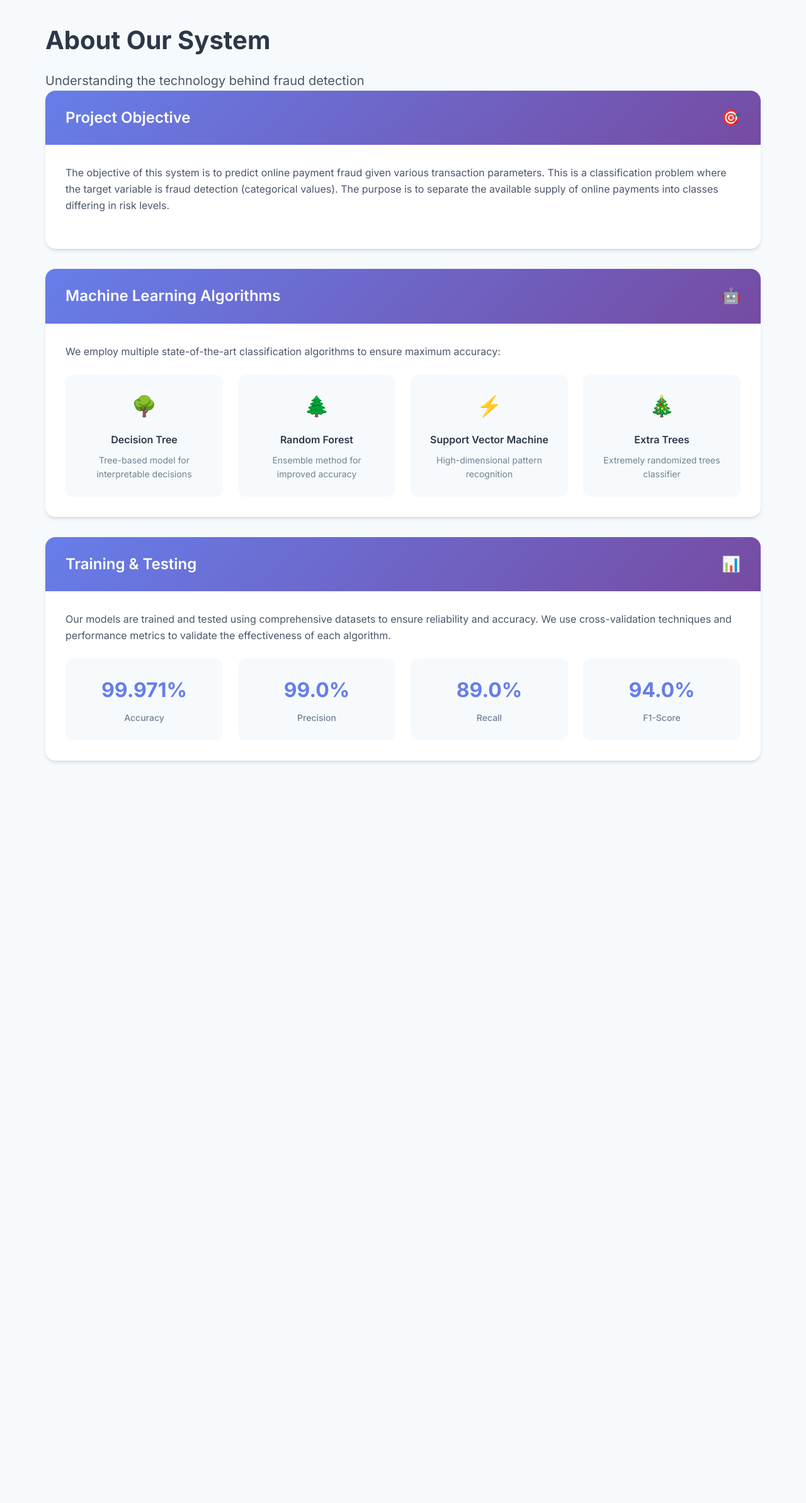
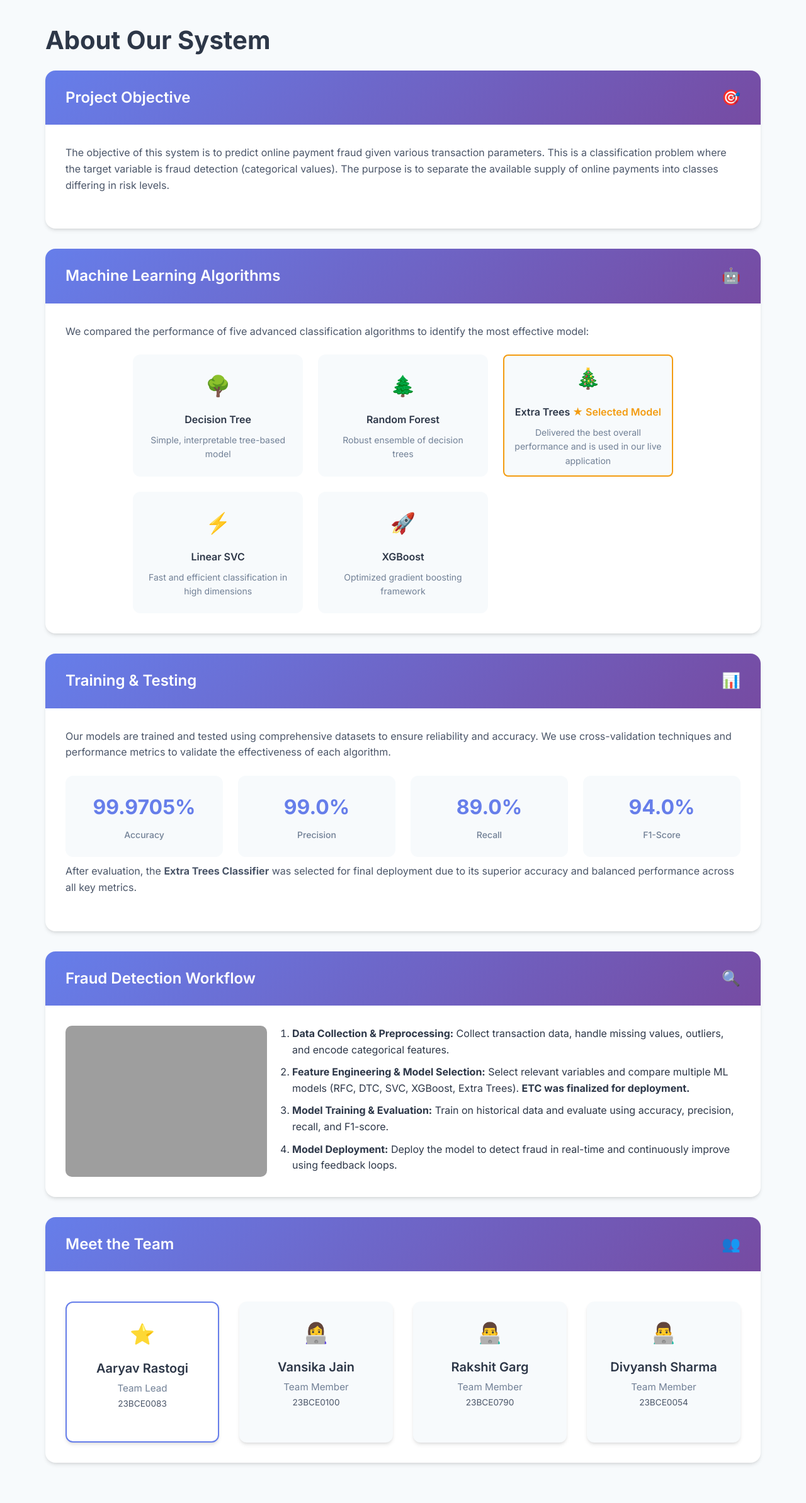
Before and after one commit to Aryzenshi/payments-fraud-detection, a Python web app: template flask/templates/about.html in a window 1280 px wide. Shown: the whole page at 63% size. Before the commit the page ends 1211 px from the top, so only its background shows below. Run offline with Jinja, Linux system fonts and the light colour scheme; the template is opened without the code that fills it, so the values that code supplies are empty; grey boxes are pictures that could not be loaded.

Commit message:
Updated Flask app web pages and styling

```diff
--- a/flask/static/styles.css
+++ b/flask/static/styles.css
@@ -398,8 +398,11 @@ body {
 
 .algorithm-grid {
   display: grid;
-  grid-template-columns: repeat(auto-fit, minmax(200px, 1fr));
+  grid-template-columns: repeat(3, 1fr);
   gap: 1.5rem;
+  max-width: 80%;
+  margin-left: auto;
+  margin-right: auto;
 }
 
 .algorithm-item {
@@ -451,6 +454,54 @@ body {
   color: var(--text-muted);
   font-weight: 500;
 }
+
+.team-grid {
+  display: grid;
+  grid-template-columns: repeat(auto-fit, minmax(220px, 1fr));
+  gap: 2rem;
+  margin-top: 1rem;
+}
+
+.team-member {
+  background: var(--bg-secondary);
+  border-radius: var(--border-radius);
+  box-shadow: var(--shadow-md);
+  padding: 1.5rem;
+  text-align: center;
+  transition: var(--transition);
+}
+
+.team-member:hover {
+  transform: translateY(-5px);
+  box-shadow: var(--shadow-lg);
+}
+
+.team-member h4 {
+  font-size: 1.25rem;
+  font-weight: 600;
+  margin: 0.75rem 0 0.25rem;
+  color: var(--text-primary);
+}
+
+.team-member p {
+  color: var(--text-muted);
+  font-size: 0.95rem;
+}
+
+.member-icon {
+  font-size: 2rem;
+}
+
+.team-member .roll {
+  font-size: 0.85rem;
+  color: var(--text-secondary);
+}
+
+.team-member.lead {
+  border: 2px solid #667eea;
+  background: var(--bg-primary);
+}
+
 
 /* Animations */
 @keyframes pulse {
@@ -514,6 +565,12 @@ body {
   .hero-section {
     padding: 2rem 1rem;
   }
+
+  .algorithm-grid,
+  .metrics-grid
+  .team-grid {
+    grid-template-columns: repeat(2, 1fr);
+  }
 }
 
 @media (max-width: 480px) {
@@ -531,7 +588,8 @@ body {
   }
 
   .algorithm-grid,
-  .metrics-grid {
+  .metrics-grid,
+  .team-grid{
     grid-template-columns: repeat(2, 1fr);
   }
 }
--- a/flask/templates/about.html
+++ b/flask/templates/about.html
@@ -13,10 +13,10 @@
             <div class="container">
                 <div class="about-header">
                     <h1 class="page-title">About Our System</h1>
-                    <p class="page-description">Understanding the technology behind fraud detection</p>
                 </div>
 
                 <div class="about-content">
+
                     <div class="content-card">
                         <div class="card-header">
                             <h2>Project Objective</h2>
@@ -37,27 +37,32 @@
                             <div class="card-icon">🤖</div>
                         </div>
                         <div class="card-content">
-                            <p>We employ multiple state-of-the-art classification algorithms to ensure maximum accuracy:</p>
+                            <p>We compared the performance of five advanced classification algorithms to identify the most effective model:</p>
                             <div class="algorithm-grid">
                                 <div class="algorithm-item">
                                     <div class="algorithm-icon">🌳</div>
                                     <h4>Decision Tree</h4>
-                                    <p>Tree-based model for interpretable decisions</p>
+                                    <p>Simple, interpretable tree-based model</p>
                                 </div>
                                 <div class="algorithm-item">
                                     <div class="algorithm-icon">🌲</div>
                                     <h4>Random Forest</h4>
-                                    <p>Ensemble method for improved accuracy</p>
+                                    <p>Robust ensemble of decision trees</p>
+                                </div>
+                                <div class="algorithm-item" style="border: 2px solid #f39c12; border-radius: 8px; padding: 10px;">
+                                    <div class="algorithm-icon">🎄</div>
+                                    <h4>Extra Trees <span style="color:#f39c12;">★ Selected Model</span></h4>
+                                    <p>Delivered the best overall performance and is used in our live application</p>
                                 </div>
                                 <div class="algorithm-item">
                                     <div class="algorithm-icon">⚡</div>
-                                    <h4>Support Vector Machine</h4>
-                                    <p>High-dimensional pattern recognition</p>
+                                    <h4>Linear SVC</h4>
+                                    <p>Fast and efficient classification in high dimensions</p>
                                 </div>
                                 <div class="algorithm-item">
-                                    <div class="algorithm-icon">🎄</div>
-                                    <h4>Extra Trees</h4>
-                                    <p>Extremely randomized trees classifier</p>
+                                    <div class="algorithm-icon">🚀</div>
+                                    <h4>XGBoost</h4>
+                                    <p>Optimized gradient boosting framework</p>
                                 </div>
                             </div>
                         </div>
@@ -75,7 +80,7 @@
                             </p>
                             <div class="metrics-grid">
                                 <div class="metric-item">
-                                    <div class="metric-value">99.971%</div>
+                                    <div class="metric-value">99.9705%</div>
                                     <div class="metric-label">Accuracy</div>
                                 </div>
                                 <div class="metric-item">
@@ -91,6 +96,57 @@
                                     <div class="metric-label">F1-Score</div>
                                 </div>
                             </div>
+                            <p style="margin-top: 10px;">
+                                After evaluation, the <strong>Extra Trees Classifier</strong> was selected for final deployment due to its superior accuracy and balanced performance across all key metrics.
+                            </p>
+                        </div>
+                    </div>
+                    <div class="content-card">
+                        <div class="card-header">
+                            <h2>Fraud Detection Workflow</h2>
+                            <div class="card-icon">🔍</div>
+                        </div>
+                        <div class="card-content" style="display: flex; flex-wrap: wrap; gap: 20px; align-items: flex-start;">
+                            <img src="https://i.postimg.cc/qvmqhX2c/online-pays.jpg"
+                                alt="Fraud Workflow"
+                                style="width: 320px; max-width: 100%; border-radius: 10px; flex-shrink: 0;">
+
+                            <ol style="flex: 1; margin: 0; padding-left: 20px;  display: flex; flex-direction: column; gap: 10px;">
+                                <li><strong>Data Collection & Preprocessing:</strong> Collect transaction data, handle missing values, outliers, and encode categorical features.</li>
+                                <li><strong>Feature Engineering & Model Selection:</strong> Select relevant variables and compare multiple ML models (RFC, DTC, SVC, XGBoost, Extra Trees). <strong>ETC was finalized for deployment.</strong></li>
+                                <li><strong>Model Training & Evaluation:</strong> Train on historical data and evaluate using accuracy, precision, recall, and F1-score.</li>
+                                <li><strong>Model Deployment:</strong> Deploy the model to detect fraud in real-time and continuously improve using feedback loops.</li>
+                            </ol>
+                        </div>
+                    </div>
+                    <div class="content-card">
+                        <div class="card-header">
+                            <h2>Meet the Team</h2>
+                            <div class="card-icon">👥</div>
+                        </div>
+                        <div class="card-content">
+                            <div class="team-grid">
+                                <div class="team-member lead">
+                                    <div class="member-icon">⭐</div>
+                                    <h4>Aaryav Rastogi</h4>
+                                    <p>Team Lead<br><span class="roll">23BCE0083</span></p>
+                                </div>
+                                <div class="team-member">
+                                    <div class="member-icon">👩‍💻</div>
+                                    <h4>Vansika Jain</h4>
+                                    <p>Team Member<br><span class="roll">23BCE0100</span></p>
+                                </div>
+                                <div class="team-member">
+                                    <div class="member-icon">👨‍💻</div>
+                                    <h4>Rakshit Garg</h4>
+                                    <p>Team Member<br><span class="roll">23BCE0790</span></p>
+                                </div>
+                                <div class="team-member">
+                                    <div class="member-icon">👨‍💻</div>
+                                    <h4>Divyansh Sharma</h4>
+                                    <p>Team Member<br><span class="roll">23BCE0054</span></p>
+                                </div>
+                            </div>
                         </div>
                     </div>
                 </div>
```
